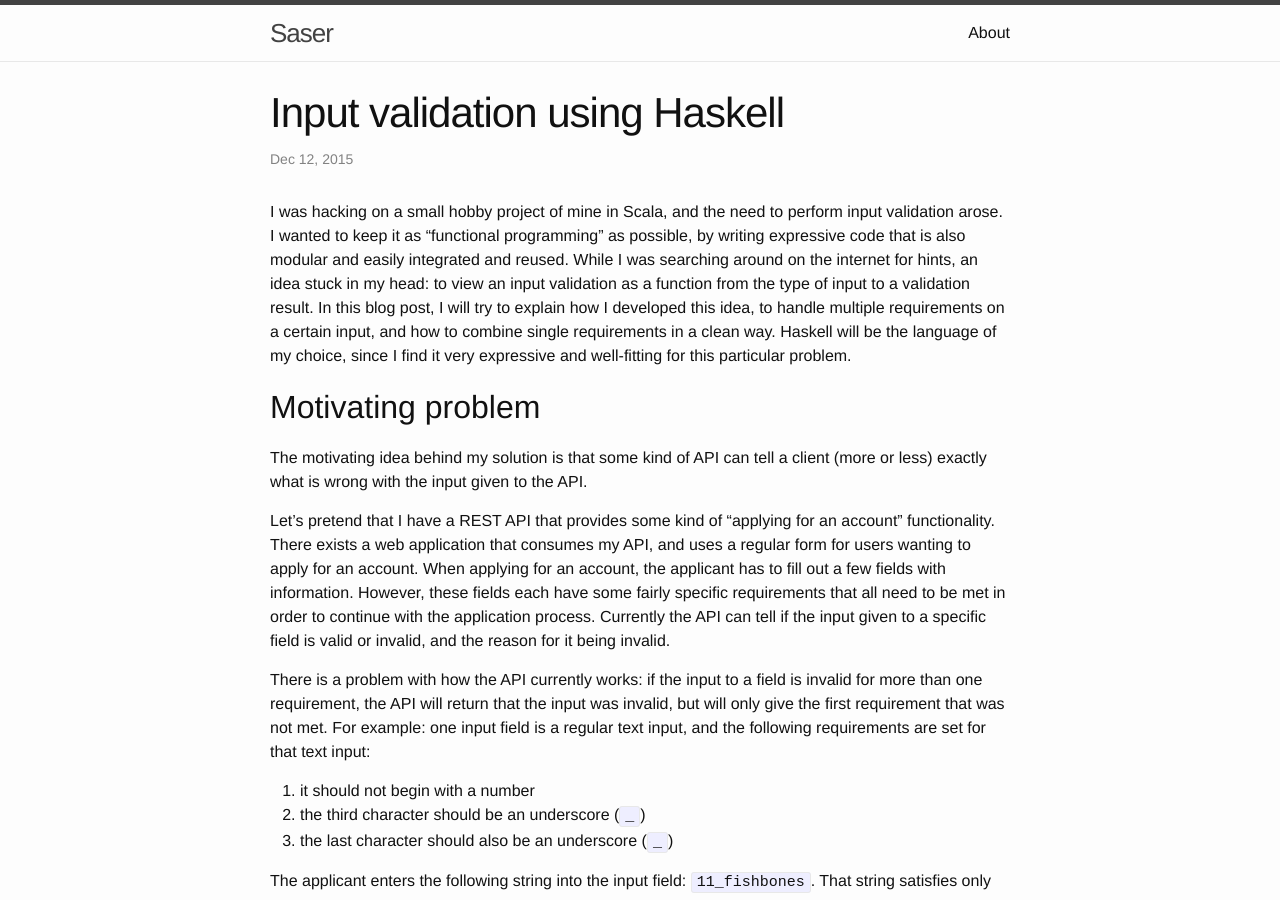
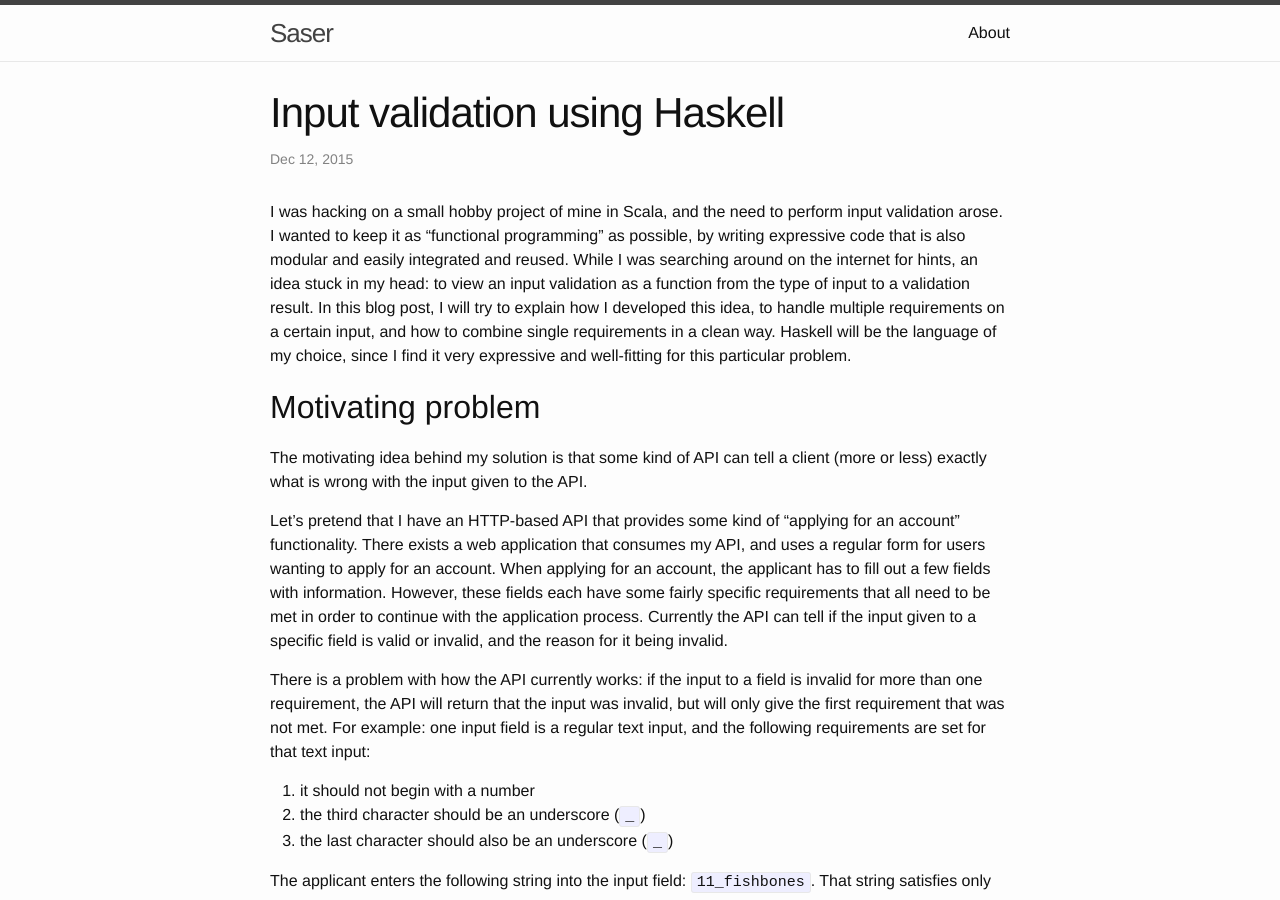
Before and after one commit to Saser/saser.github.io, a Jekyll site: the page built from _posts/2015-12-12-input-validation-using-haskell.md, in a window 1280 px wide and 900 px high. Built offline with Jekyll 4.4.1, drawn with Linux system fonts in a browser that asks for light colours.

Commit message:
The API being REST is not really necessary for the motivating problem

```diff
--- a/_posts/2015-12-12-input-validation-using-haskell.md
+++ b/_posts/2015-12-12-input-validation-using-haskell.md
@@ -11,7 +11,7 @@ I was hacking on a small hobby project of mine in Scala, and the need to perform
 
 The motivating idea behind my solution is that some kind of API can tell a client (more or less) exactly what is wrong with the input given to the API.
 
-Let's pretend that I have a REST API that provides some kind of "applying for an account" functionality. There exists a web application that consumes my API, and uses a regular form for users wanting to apply for an account. When applying for an account, the applicant has to fill out a few fields with information. However, these fields each have some fairly specific requirements that all need to be met in order to continue with the application process. Currently the API can tell if the input given to a specific field is valid or invalid, and the reason for it being invalid.
+Let's pretend that I have an HTTP-based API that provides some kind of "applying for an account" functionality. There exists a web application that consumes my API, and uses a regular form for users wanting to apply for an account. When applying for an account, the applicant has to fill out a few fields with information. However, these fields each have some fairly specific requirements that all need to be met in order to continue with the application process. Currently the API can tell if the input given to a specific field is valid or invalid, and the reason for it being invalid.
 
 There is a problem with how the API currently works: if the input to a field is invalid for more than one requirement, the API will return that the input was invalid, but will only give the first requirement that was not met. For example: one input field is a regular text input, and the following requirements are set for that text input:
 
```
